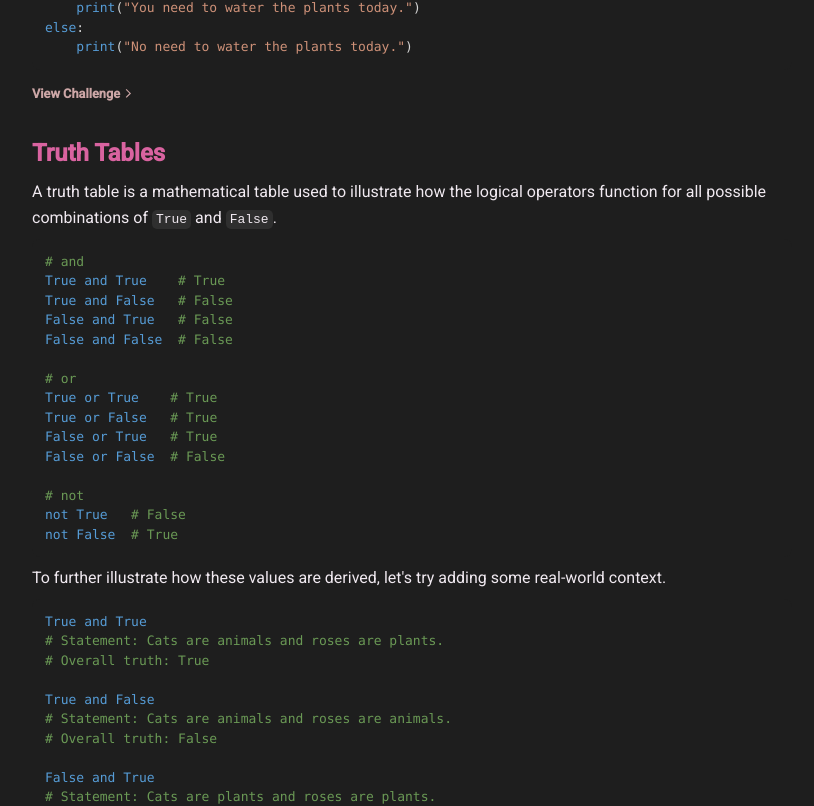
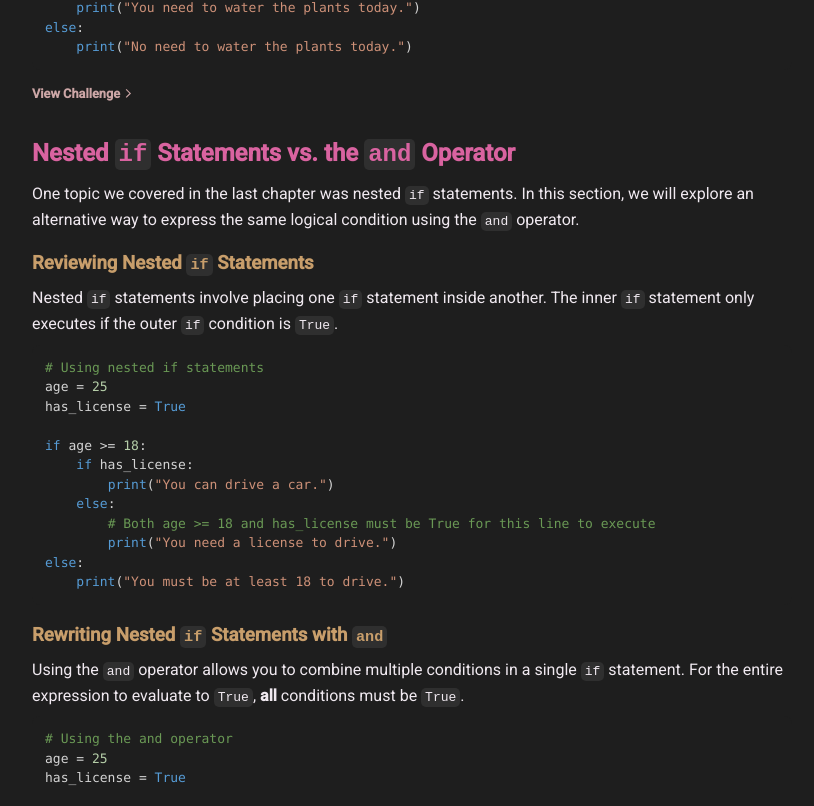
Before and after one commit to lawrluor/code-with-the-pros, a React (Create React App) app: page /booleans in a window 1280 px wide. Shown: the part 5256-6062 px from the top of the page, without its empty margins (228-1042 px from the left). Built offline with nearby package versions, Linux system fonts and the light colour scheme.

Commit message:
adding changes to conditions + booleans

```diff
--- a/src/pages/Python/03Conditionals.jsx
+++ b/src/pages/Python/03Conditionals.jsx
@@ -333,7 +333,6 @@ else:
                 <p>In this example, we have two levels of nesting inside <code className="inline">if</code> statements. The program first checks if the user has been with us for over a month. If so, it further checks their login activity to determine if they qualify for a special reward.</p>
 
                 <p>Nested <code className="inline">if</code> statements allow you to create more complex decision trees in your code, where each subsequent condition depends on the previous condition being true. However, be careful not to nest code too deeply, as it can make your code harder to read and maintain.</p>
-                {/* TODO: add section on nested if similar to elif */}
             </section>
 
             {/* <section>
--- a/src/pages/Python/04Booleans.jsx
+++ b/src/pages/Python/04Booleans.jsx
@@ -230,6 +230,58 @@ else:
 
             <Collapsible title={"Challenge"}>
                 <p>What prints out in the above if statement?</p>
+            </Collapsible>
+            </section>
+
+            <section>
+                <h2 id="nested-if-vs-and"><a href="#nested-if-vs-and" className="section-link">Nested <code className="inline">if</code> Statements vs. the <code className="inline">and</code> Operator</a></h2>
+                <p>One topic we covered in the last chapter was nested <code className="inline">if</code> statements. In this section, we will explore an alternative way to express the same logical condition using the <code className="inline">and</code> operator.</p>
+
+                <h3>Reviewing Nested <code className="inline">if</code> Statements</h3>
+                <p>Nested <code className="inline">if</code> statements involve placing one <code className="inline">if</code> statement inside another. The inner <code className="inline">if</code> statement only executes if the outer <code className="inline">if</code> condition is <code className="inline">True</code>.</p>
+
+                <CodeBlock language={"python"} codeString={`# Using nested if statements
+age = 25
+has_license = True
+
+if age >= 18:
+    if has_license:
+        print("You can drive a car.")
+    else:
+        # Both age >= 18 and has_license must be True for this line to execute
+        print("You need a license to drive.")
+else:
+    print("You must be at least 18 to drive.")`}/>
+
+                <h3>Rewriting Nested <code className="inline">if</code> Statements with <code className="inline">and</code></h3>
+                <p>Using the <code className="inline">and</code> operator allows you to combine multiple conditions in a single <code className="inline">if</code> statement. For the entire expression to evaluate to <code className="inline">True</code>, <strong>all</strong> conditions must be <code className="inline">True</code>.</p>
+
+                <CodeBlock language={"python"} codeString={`# Using the and operator
+age = 25
+has_license = True
+
+if age >= 18 and has_license:
+    # Both age >= 18 and has_license must be True for this line to execute
+    print("You can drive a car.")
+elif age >= 18:
+    print("You need a license to drive.")
+else:
+    print("You must be at least 18 to drive.")`}/>
+
+            <p>The two code blocks above are functionally equivalent. However, the <code className="inline">and</code> operator is more concise and easier to read. Oftentimes, it's a good idea to use the <code className="inline">and</code> operator as it improves the readability of your code.</p>
+            <Collapsible title={"Challenge"}>
+                <p>Rewrite the following nested <code className="inline">if</code> statement using the <code className="inline">and</code> operator:</p>
+                <CodeBlock language={"python"} codeString={`temperature = 28  # degrees Celsius
+is_sunny = True
+
+# Using nested if statements
+if temperature > 25:
+    if is_sunny:
+        print("Perfect day for the beach!")
+    else:
+        print("Good day for outdoor activities, but bring an umbrella.")
+else:
+    print("Consider indoor activities today.")`}/>
             </Collapsible>
             </section>
 
```
